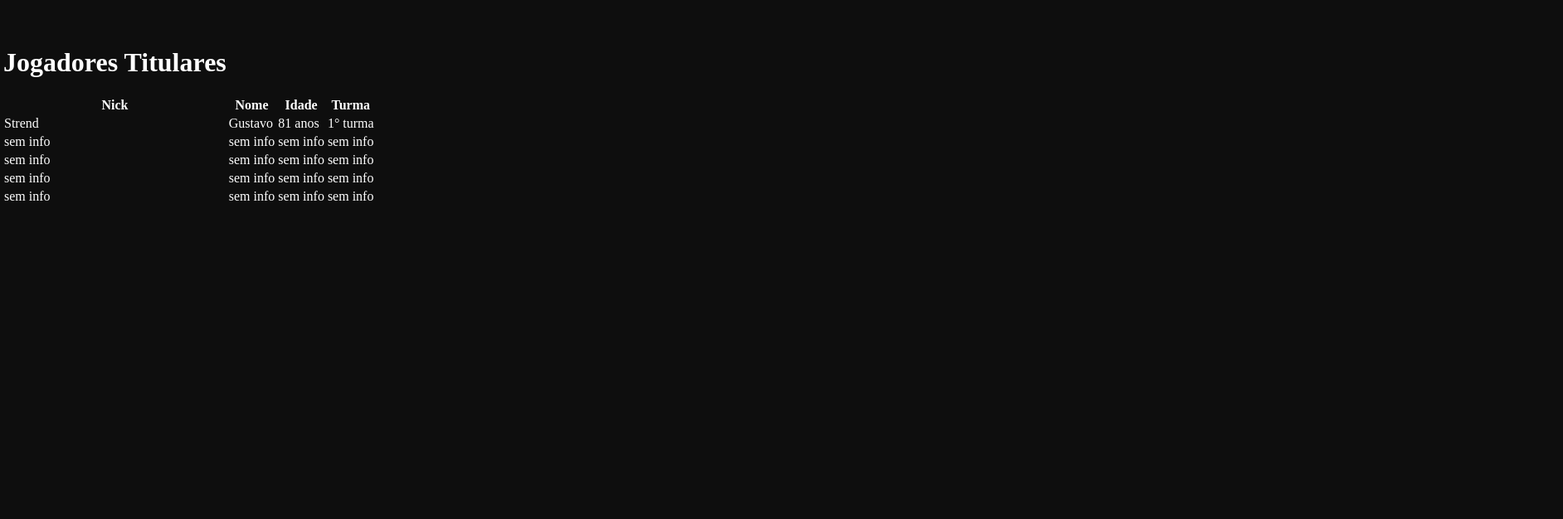
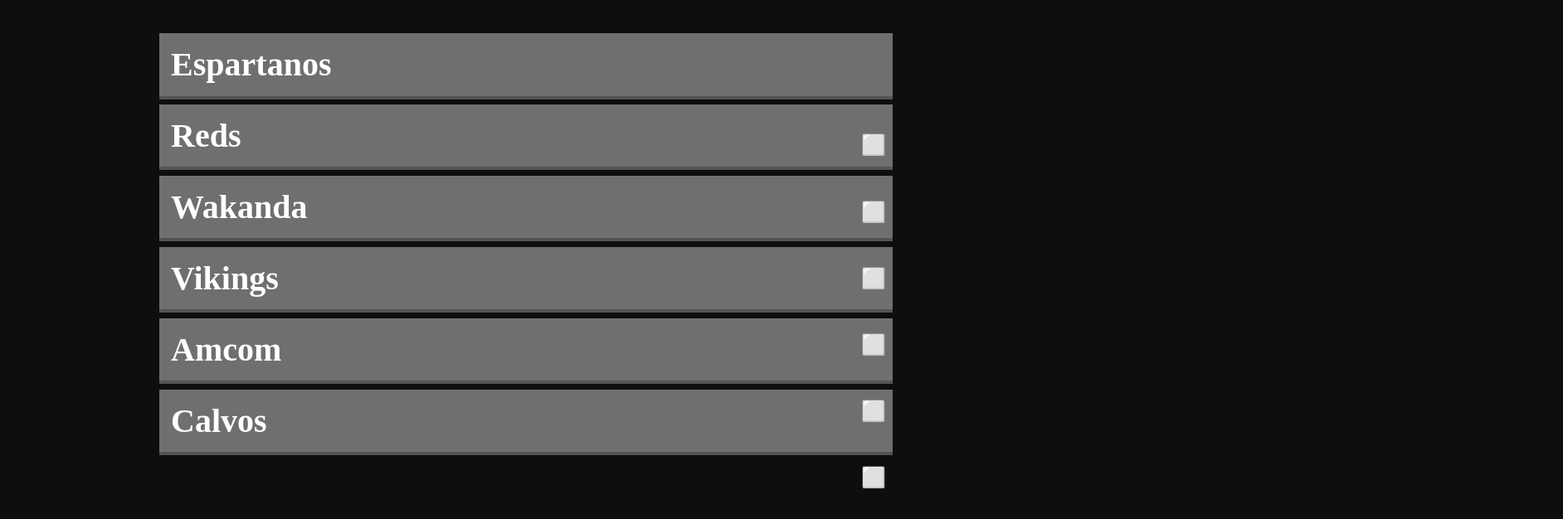
Before and after one commit to GustavoMette/Championship-ELITI, a Next.js app in the folder front-end/: page /table in a window 1280 px wide. Shown: the part 178-804 px from the top of the page at 83% size, 1884 px wide, since content can reach past the window. Built offline with nearby package versions, Linux system fonts and the light colour scheme.

Commit message:
Tabela finalizada

```diff
--- a/front-end/pages/table.js
+++ b/front-end/pages/table.js
@@ -2,11 +2,13 @@
 import styles from '../styles/table.module.css'
 
 export default function Home() {
-  return (<div className={styles.container}>
-    <Link href='/table'>
-   <a>Voltar</a>
+  return (
+    <div className={styles.container}>
+  <div className={styles.seta}>
+    <Link href='/'>
+   <a>↩</a>
    </Link>
- <div>
+   </div>
    <div className={styles.logot}>
      <img className={styles.elitit} src='./eliti_champions.png' width={477} height={77} />
    </div>
@@ -18,55 +20,22 @@
      <a href="#about">Times</a>
      <a href="#register">Cadastre-se</a>
    </div>
+    <div className={styles.teams}>
+   <p className={styles.esp}> Espartanos </p>
+   <p className={styles.red}> Reds </p>
+   <p className={styles.wak}> Wakanda </p>
+   <p className={styles.vik}> Vikings </p>
+   <p className={styles.amc}> Amcom </p>
+   <p className={styles.cal}> Calvos </p>
+   </div>
+   <div className={styles.buttons}>
+   <p className={styles.espb}>⬜</p>
+   <p className={styles.redb}>⬜</p>
+   <p className={styles.wakb}>⬜</p>
+   <p className={styles.vikb}>⬜</p>
+   <p className={styles.amcb}>⬜</p>
+   <p className={styles.calb}>⬜</p>
+   </div>
  </div>
- <div className="table">
-        <table>
-          <thead>
-            <tbody>
-              <h1 className="holderscs">Jogadores Titulares</h1>
-              <tr>
-                <th>Nick</th>
-                <th>Nome</th>
-                <th>Idade</th>
-                <th>Turma</th>
-              </tr>
-
-              <tr>
-                <td>Strend</td>
-                <td>Gustavo</td>
-                <td>81 anos</td>
-                <td>1° turma</td>
-              </tr>
-              <tr>
-                <td>sem info</td>
-                <td>sem info</td>
-                <td>sem info</td>
-                <td>sem info</td>
-              </tr>
-              <tr>
-                <td>sem info</td>
-                <td>sem info</td>
-                <td>sem info</td>
-                <td>sem info</td>
-              </tr>
-
-              <tr>
-                <td>sem info</td>
-                <td>sem info</td>
-                <td>sem info</td>
-                <td>sem info</td>
-              </tr>
-              <tr>
-                <td>sem info</td>
-                <td>sem info</td>
-                <td>sem info</td>
-                <td>sem info</td>
-              </tr>
-            </tbody>
-          </thead>
-        </table>
-      </div>
- </div>
-
 )
 }
--- a/front-end/styles/Home.module.css
+++ b/front-end/styles/Home.module.css
@@ -29,6 +29,11 @@
         .topnav a:hover {
           border-bottom: solid 1px #fafafa;
         }
+        .seta {
+          font-size: 10vh;
+          position: fixed;
+          margin-left: 3%;
+        }
 
         .lol {
           margin-left: 15%;
--- a/front-end/styles/table.module.css
+++ b/front-end/styles/table.module.css
@@ -1,12 +1,20 @@
+.seta {
+  font-size: 10vh;
+  position: fixed;
+  margin-left: 3%;
+}
+
 .logot {
     color: #fafafa;
     background-color:rgb(14, 14, 14) ;
     text-align: center;
     margin-top: 2%;
+
   }
   .topnavt {
     overflow: hidden;
     font-family: Impact, Haettenschweiler, 'Arial Narrow Bold', sans-serif;
+    font-weight: bold
   }
 
   .topnavt a {
@@ -24,3 +32,123 @@
   .topnavt a:hover {
     border-bottom: solid 1px #fafafa;
   }
+  .teams {
+    margin-top: -1%;
+  }
+
+  .esp {
+    font-size: 5vh;
+    font-weight: bold;
+    background-color: rgb(112, 111, 111);
+    border-bottom:solid 4px rgb(85, 84, 84);
+    background-size: cover;
+    width: 65%;
+    padding: 1.1%;
+    padding-right: 3%;
+    margin-left: 15%;
+  }
+
+  .red{
+    font-size: 5vh;
+    font-weight: bold;
+    background-color: rgb(112, 111, 111);
+    border-bottom:solid 4px rgb(85, 84, 84);
+    background-size: cover;
+    width: 65%;
+    padding: 1.1%;
+    padding-right: 3%;
+    margin-left: 15%;
+    margin-top: -2.6%;
+
+  }
+  .wak {
+    font-size: 5vh;
+    font-weight: bold;
+    background-color: rgb(112, 111, 111);
+    border-bottom:solid 4px rgb(85, 84, 84);
+    background-size: cover;
+    width: 65%;
+    padding: 1.1%;
+    padding-right: 3%;
+    margin-left: 15%;
+    margin-top: -2.6%;
+  }
+  .vik {
+    font-size: 5vh;
+    font-weight: bold;
+    background-color: rgb(112, 111, 111);
+    border-bottom:solid 4px rgb(85, 84, 84);
+    background-size: cover;
+    width: 65%;
+    padding: 1.1%;
+    padding-right: 3%;
+    margin-left: 15%;
+    margin-top: -2.6%;
+  }
+  .amc {
+    font-size: 5vh;
+    font-weight: bold;
+    background-color: rgb(112, 111, 111);
+    border-bottom:solid 4px rgb(85, 84, 84);
+    background-size: cover;
+    width: 65%;
+    padding: 1.1%;
+    padding-right: 3%;
+    margin-left: 15%;
+    margin-top: -2.6%;
+  }
+  .cal {
+    font-size: 5vh;
+    font-weight: bold;
+    background-color: rgb(112, 111, 111);
+    border-bottom:solid 4px rgb(85, 84, 84);
+    background-size: cover;
+    width: 65%;
+    padding: 1.1%;
+    padding-right: 3%;
+    margin-left: 15%;
+    margin-top: -2.6%;
+  }
+
+  .espb {
+    font-size: 3vh;
+    width: 65%;
+    padding: 1.1%;
+    margin-left: 80%;
+    margin-top: -34.5%;
+  }
+  .redb {
+    font-size: 3vh;
+    width: 65%;
+    padding: 1.1%;
+    margin-left: 80%;
+    margin-top: 1.5%;
+  }
+  .wakb {
+    font-size: 3vh;
+    width: 65%;
+    padding: 1.1%;
+    margin-left: 80%;
+    margin-top: 1.5%;
+  }
+  .vikb {
+    font-size: 3vh;
+    width: 65%;
+    padding: 1.1%;
+    margin-left: 80%;
+    margin-top: 1.5%;
+  }
+  .amcb {
+    font-size: 3vh;
+    width: 65%;
+    padding: 1.1%;
+    margin-left: 80%;
+    margin-top: 1.5%;
+  }
+  .calb {
+    font-size: 3vh;
+    width: 65%;
+    padding: 1.1%;
+    margin-left: 80%;
+    margin-top: 1.5%;
+  }
```
Also changed, not shown: front-end/pages/index.js (+6 -1 lines).
